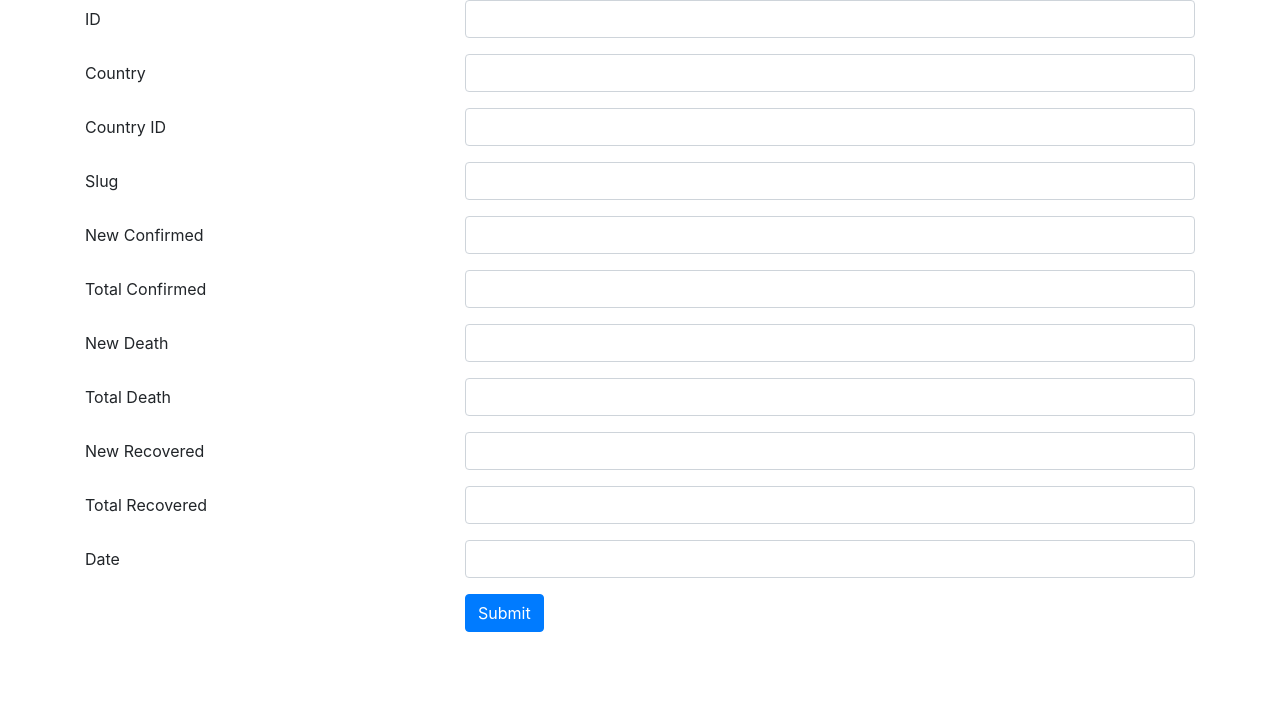
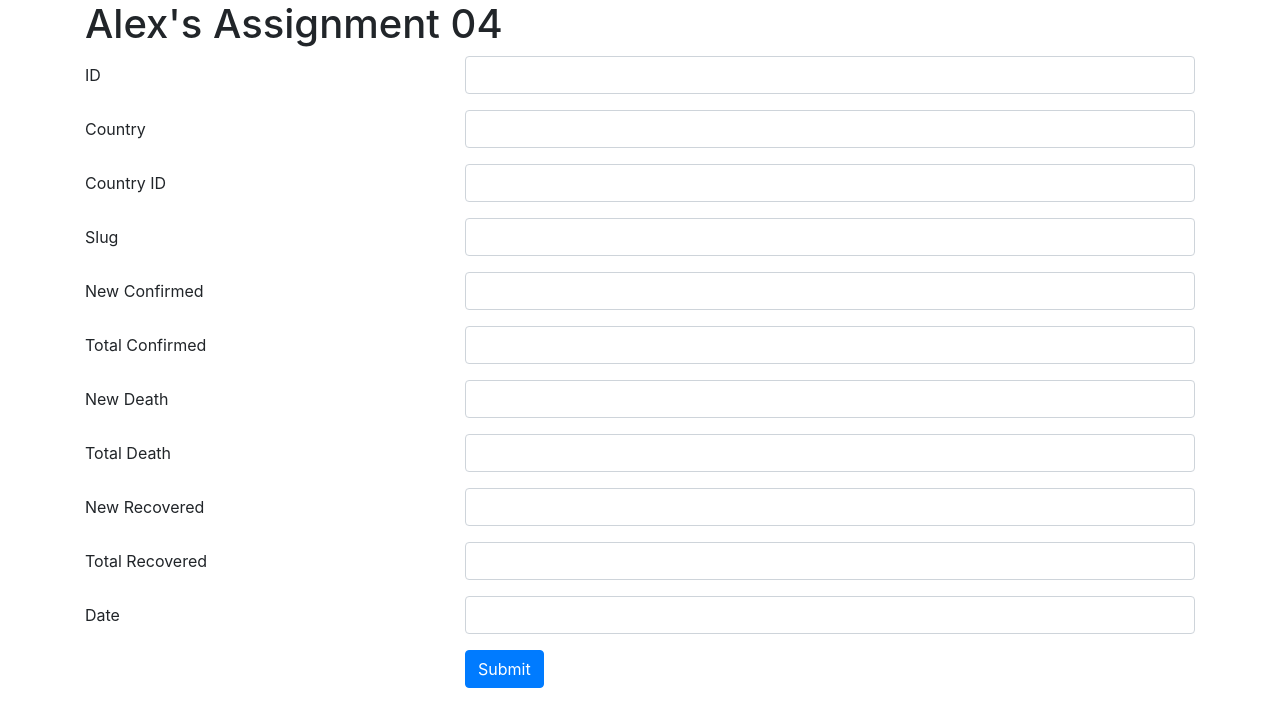
Before and after one commit to ajlux1027/ajlux1027.github.io, a plain HTML site: page assignments/Assignment04/Assignment04.html in a window 1280 px wide. Drawn offline with nearby package versions, Linux system fonts and the light colour scheme.

Commit message:
Update Assignment04.html

```diff
--- a/assignments/Assignment04/Assignment04.html
+++ b/assignments/Assignment04/Assignment04.html
@@ -12,6 +12,7 @@
       </head>
     <body>
       <div class="container">
+        <h1> Alex's Assignment 04 </h1>
         <form>
   <div class="form-group row">
     <label for="ID" class="col-4 col-form-label">ID</label>
```
